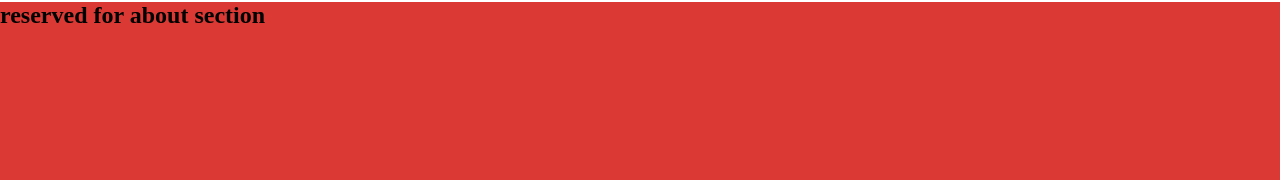
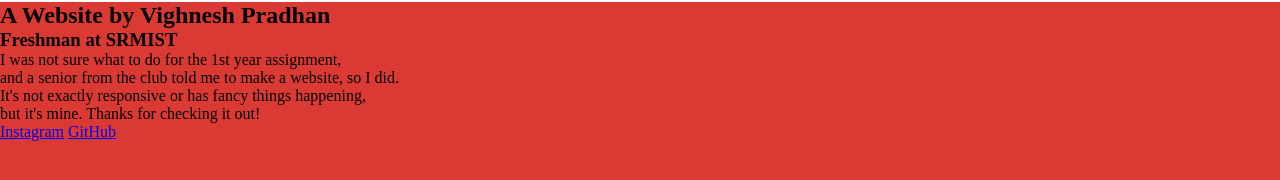
Before and after one commit to maryluis/my-first-website, a plain HTML site: page index.html in a window 1280 px wide. Shown: the part 802-982 px from the top of the page. Drawn offline with Linux system fonts and the light colour scheme.

Commit message:
Update index.html

```diff
--- a/index.html
+++ b/index.html
@@ -49,7 +49,17 @@
     </section>
 
     <section id="ABOUT">
-      <h1>reserved for about section</h1>
+      <div class="info">
+        <h1>A Website by Vighnesh Pradhan</h1>
+        <h3>Freshman at <b>SRMIST</b></h3>
+        <p>I was not sure what to do for the 1st year assignment, <br>
+          and a senior from the club told me to make a website, so I did.<br>
+          It's not exactly responsive or has fancy things happening,<br>
+          but it's mine. Thanks for checking it out!
+        </p>
+        <a href="https://instagram.com/iamkubic" target="_blank">Instagram</a>
+        <a href="https://github.com/iamkubic" target="_blank">GitHub</a>
+      </div>
     </section>
 
     <section id="MENU">
```
